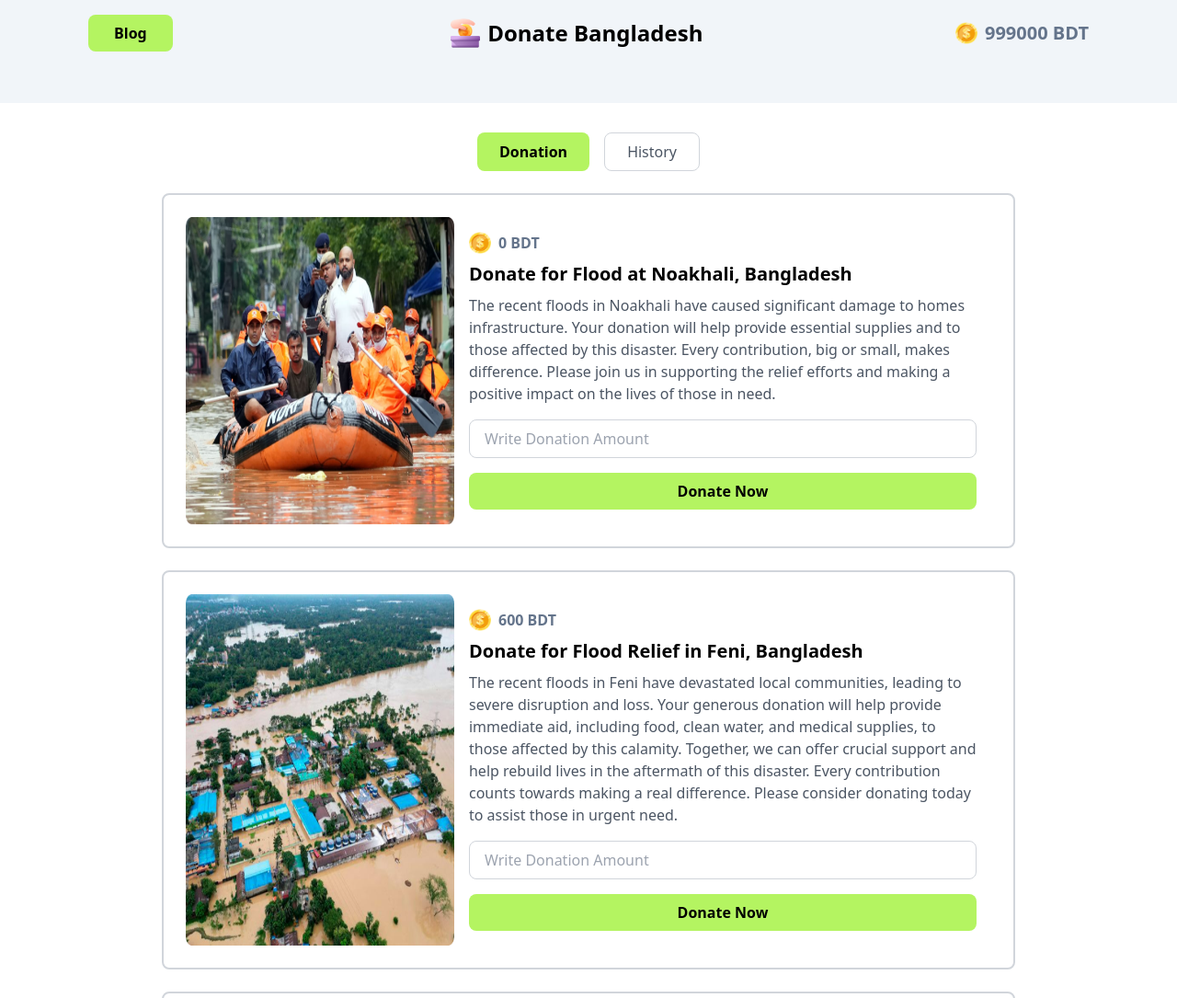
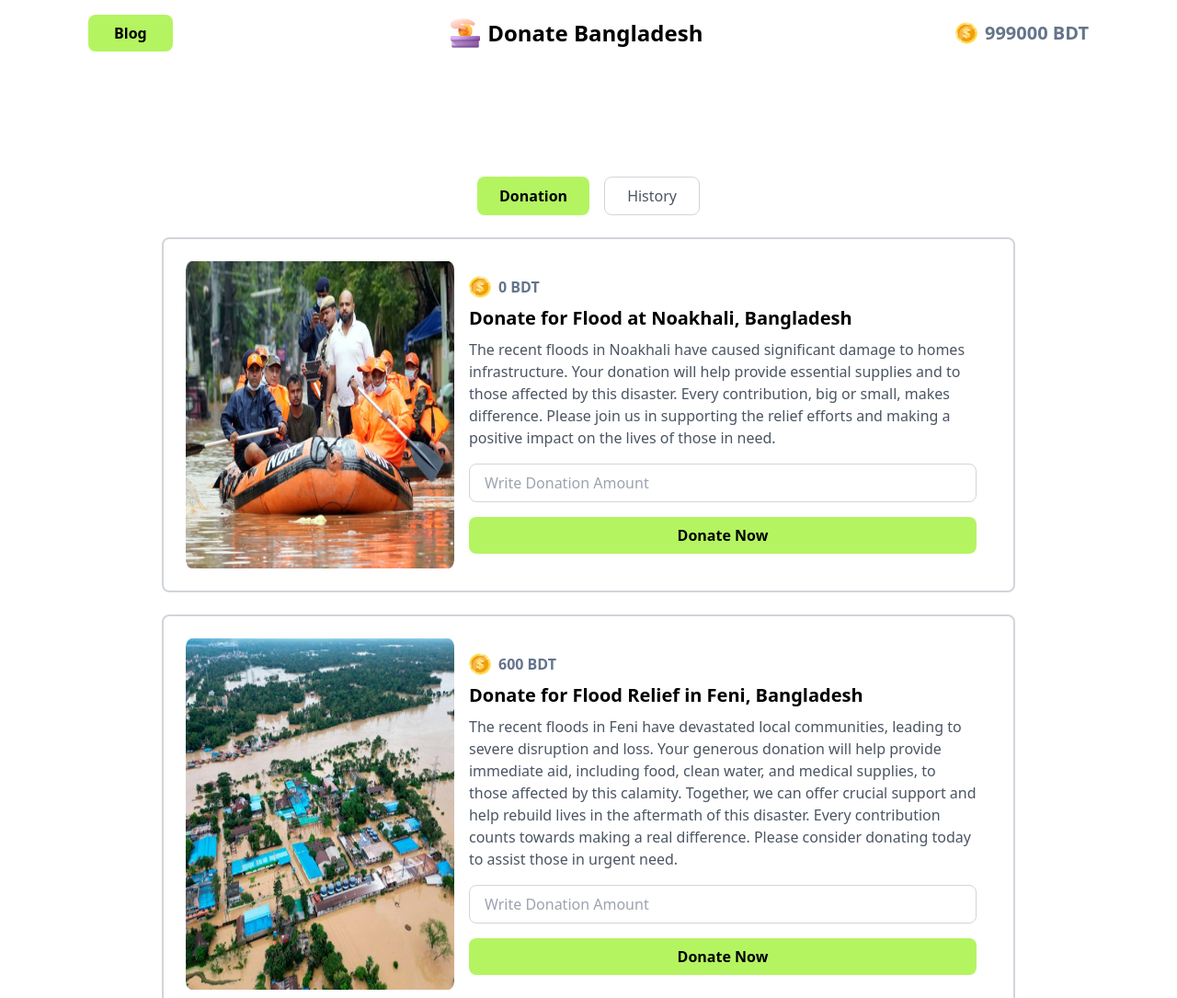
Before and after one commit to Kamrul-Hasan-Rimon/web-dev-assignment-5-repo, a plain HTML site: page index.html in a window 1280 px wide. Shown: the top 1085 px of the page at 92% size. Drawn offline with nearby package versions, Linux system fonts and the light colour scheme.

Commit message:
added html, js files and codes

```diff
--- a/index.html
+++ b/index.html
@@ -11,7 +11,7 @@
 
 <body class="bg-white">
     <!-- Header -->
-    <header class="bg-slate-100 pt-4 pb-14 lg:px-20">
+    <header class="pt-4 pb-14 fixed top-0 left-0 right-0 backdrop-blur-lg lg:px-20">
         <div class="container lg:mx-auto flex   lg:justify-between  lg:items-center px-4">
             <div class="flex items-center space-x-4">
                 <button id="blog-home-btn" class="bg-[#B4F461] font-bold px-7 py-2 rounded-lg"> <span
@@ -30,7 +30,7 @@
 
 
     <!-- Main section -->
-    <main class="container mx-auto my-8 px-4">
+    <main class="container mx-auto mt-48 my-8 px-4">
 
         <!-- donation and history btn -->
         <div id="donatin-history-btn" class="flex justify-center space-x-4 mb-6">
@@ -99,7 +99,7 @@
             </div>
         </div>
         <!-- Modal Structure -->
-        <div id="donation-modal" class=" mx-auto flex items-center justify-center bg-white  hidden">
+        <div id="donation-modal" class=" mx-auto flex items-center fixed  left-0 right-0 justify-center bg-white  hidden">
             <div class="bg-white p-6 rounded-lg justify-center text-center max-w-md">
                 <h2 class="text-2xl font-bold  mb-4">Congrats!</h2>
                 <img class="mx-auto" src="images/assets/coin.png" alt="">
```
